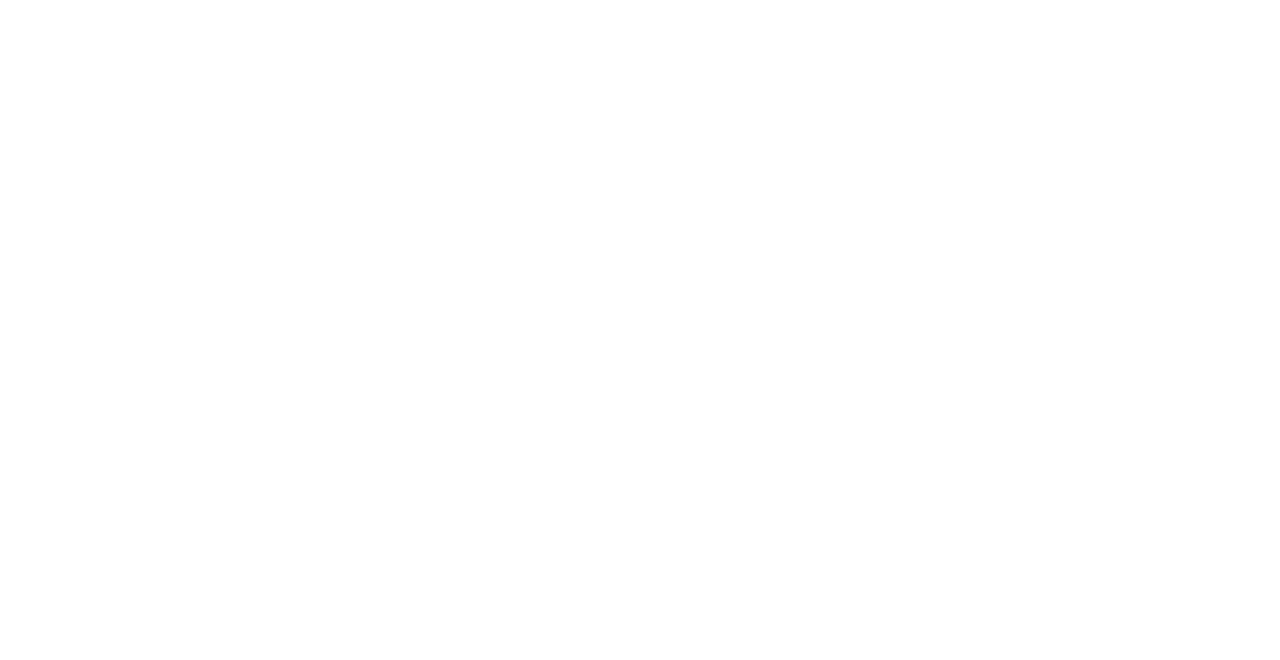
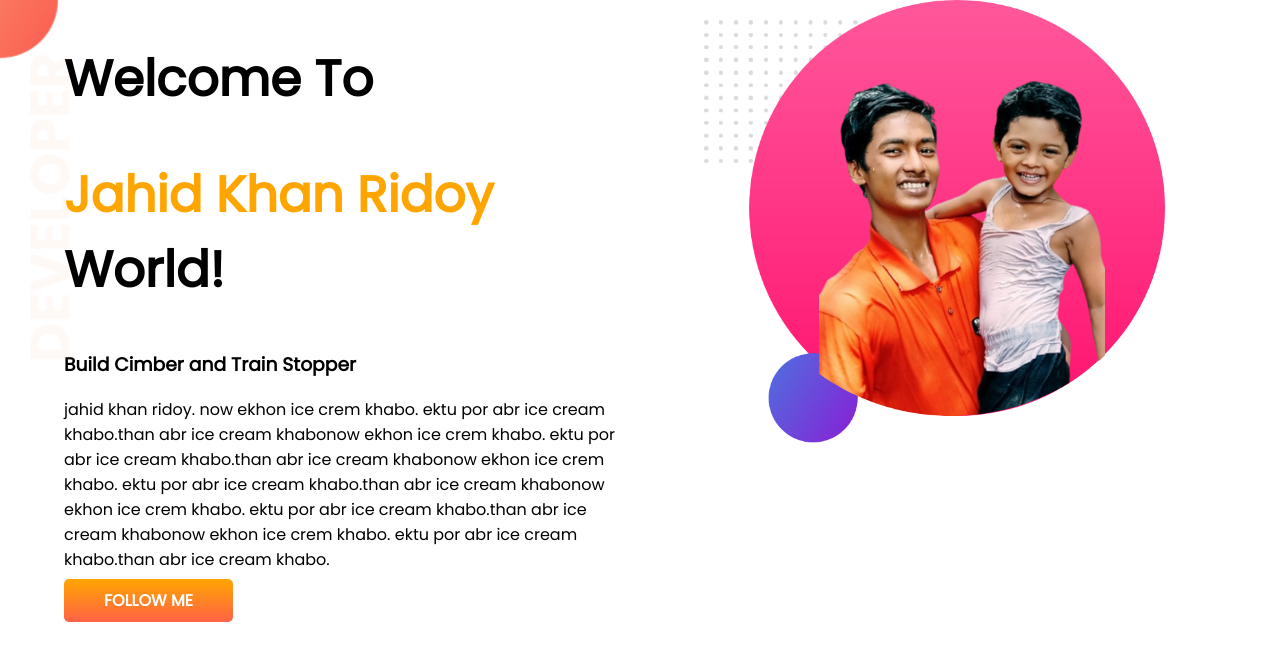
Before and after one commit to jahidkhanridoy/developer-portfolio, a plain HTML site: page index.html in a window 1280 px wide. Drawn offline with Linux system fonts and the light colour scheme.

Commit message:
top bannar added

```diff
--- a/index.html
+++ b/index.html
@@ -1,13 +1,35 @@
 <!DOCTYPE html>
 <html lang="en">
+
 <head>
     <meta charset="UTF-8">
     <meta http-equiv="X-UA-Compatible" content="IE=edge">
     <meta name="viewport" content="width=device-width, initial-scale=1.0">
     <title>jahid khan ridoy portfolio</title>
+    <link rel="preconnect" href="https://fonts.googleapis.com">
+    <link rel="preconnect" href="https://fonts.gstatic.com" crossorigin>
+    <link href="https://fonts.googleapis.com/css2?family=Poppins&display=swap" rel="stylesheet">
     <link rel="stylesheet" href="style.css">
 </head>
+
 <body>
+    <section class="top-bannar">
+        <div class="half-width">
+            <h1>Welcome To</h1>
+            <h1> <span class="or">Jahid Khan Ridoy</span> World! </h1>
+            <h3>Build Cimber and Train Stopper</h3>
+            <p>jahid khan ridoy. now ekhon ice crem khabo. ektu por abr ice cream khabo.than abr ice cream khabonow
+                ekhon ice crem khabo. ektu por abr ice cream khabo.than abr ice cream khabonow ekhon ice crem khabo.
+                ektu por abr ice cream khabo.than abr ice cream khabonow ekhon ice crem khabo. ektu por abr ice cream
+                khabo.than abr ice cream khabonow ekhon ice crem khabo. ektu por abr ice cream khabo.than abr ice cream
+                khabo.
+            </p>
+            <a class="link-button" target="_blank"
+                href="https://www.youtube.com/channel/UCjRzwjq3ekCm5HglO4XWm3g">FOLLOW ME</a>
 
+        </div>
+        <div class="half-width"><img src="images/my-bg2.png" alt=""></div>
+    </section>
 </body>
+
 </html>
--- a/style.css
+++ b/style.css
@@ -0,0 +1,40 @@
+body {
+    font-family: 'Poppins', sans-serif;
+    margin: 0;
+}
+
+h1 {
+    font-size: 50px;
+}
+
+.or {
+    color: orange;
+}
+
+section {
+    display: flex;
+}
+
+.half-width {
+    width: 50%;
+    padding-left: 5%;
+}
+
+.half-width img {
+    width: 80%;
+}
+
+.link-button {
+
+    text-decoration: none;
+    background-image: linear-gradient(orange, tomato);
+    padding: 10px 40px;
+    border-radius: 5px;
+    color: white;
+    font-weight: 700;
+}
+
+.top-bannar {
+    background-image: url(images/top-banner.png);
+    background-repeat: no-repeat;
+}
```
Also changed, not shown: images/dream-bg.png (added), images/exp-bg.png (added), images/jhankar.png (added), images/jhankar2.png (added), images/my-bg.png (added), images/my-bg2.png (added), images/top-banner.png (added), showOff/IMG_20190723_110200.JPG (added), showOff/ridoy.png (added), 7 other files.
